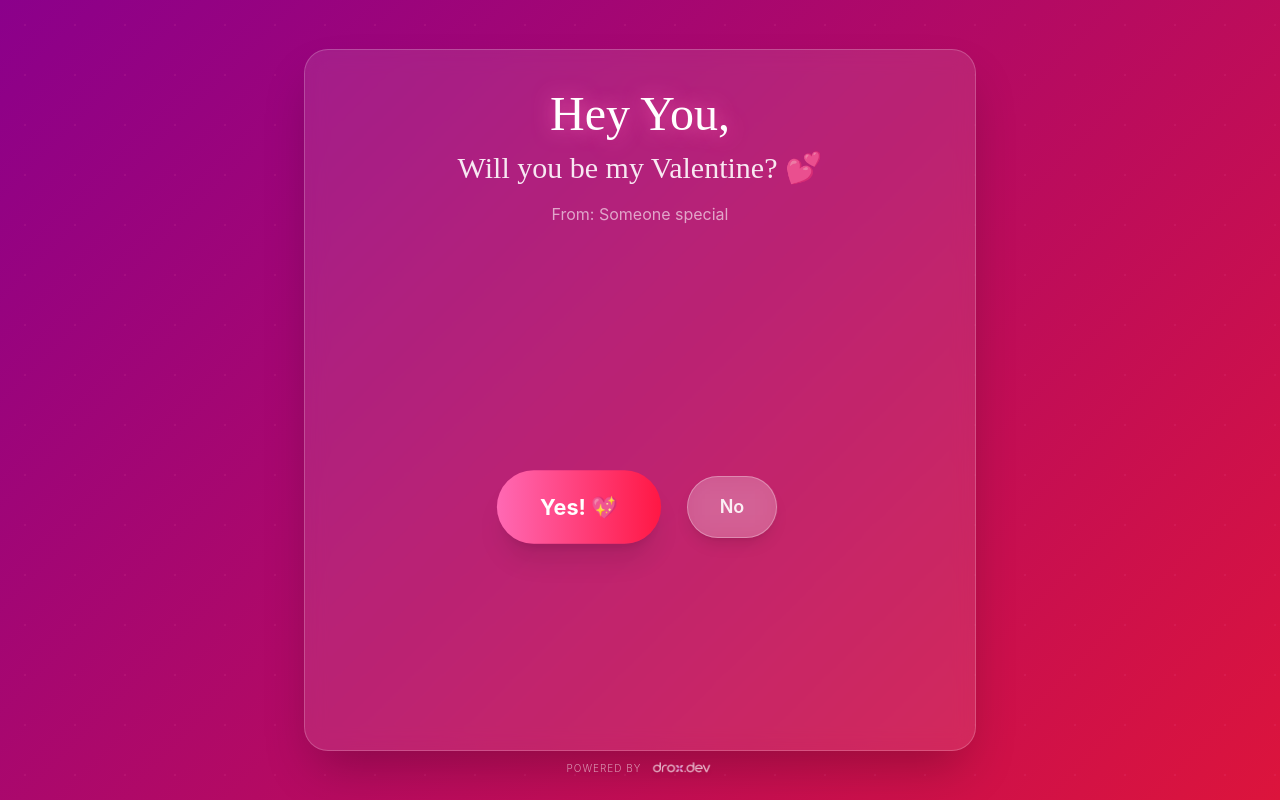
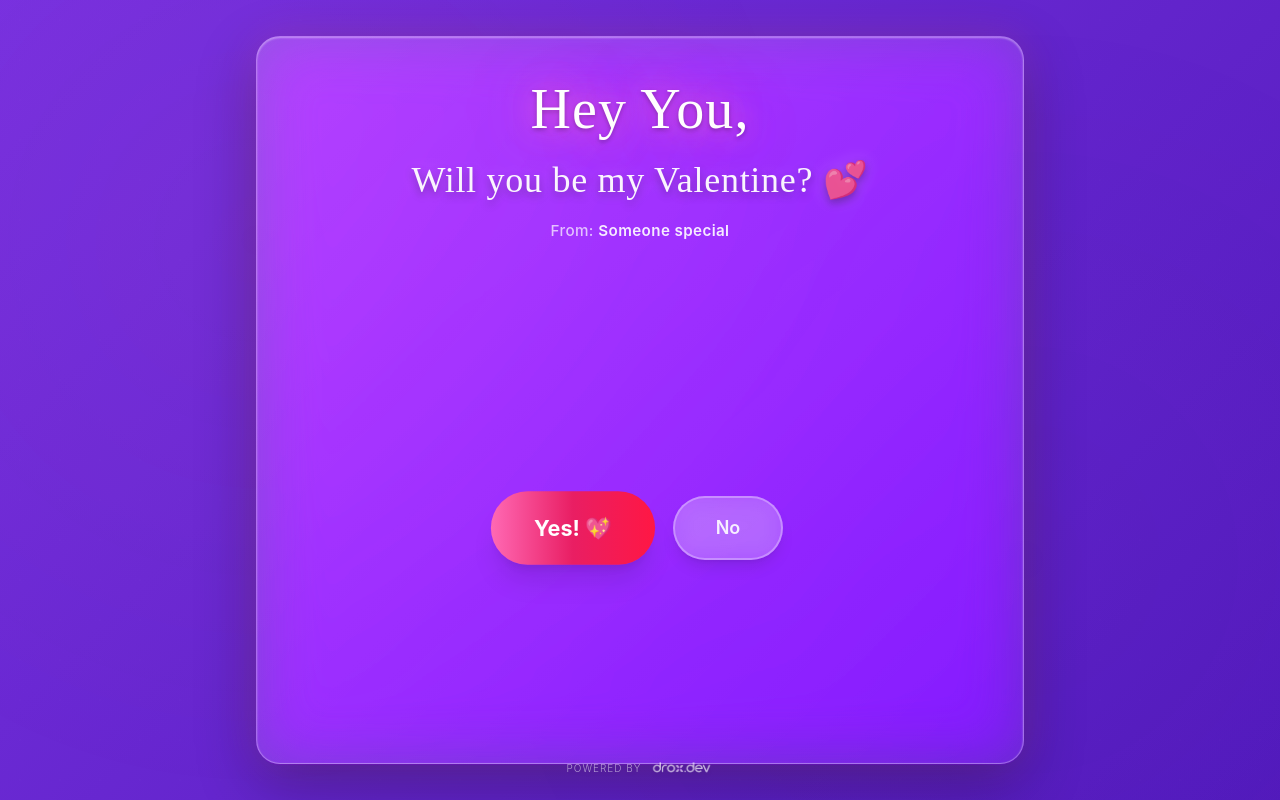
Before and after one commit to droxhub/Valentine-Website, a Next.js app: page /proposal in a window 1280 px wide. Built offline with nearby package versions, Linux system fonts and the light colour scheme.

Commit message:
UI updated

```diff
--- a/app/globals.css
+++ b/app/globals.css
@@ -2,23 +2,53 @@
 @tailwind components;
 @tailwind utilities;
 
-@import url("https://fonts.googleapis.com/css2?family=Pacifico&family=Inter:wght@400;500;600;700&display=swap");
+@import url("https://fonts.googleapis.com/css2?family=Pacifico&family=Playfair+Display:wght@400;600;700;800&family=Inter:wght@300;400;500;600;700;800&display=swap");
 
 :root {
-  --foreground-rgb: 255, 255, 255;
-  --background-start-rgb: 139, 0, 139;
-  --background-end-rgb: 220, 20, 60;
+  /* Premium color palette */
+  --valentine-pink: #ff69b4;
+  --valentine-rose: #ff1744;
+  --valentine-purple: #e91e63;
+  --valentine-glow: #ffb3d9;
+  --valentine-deep: #8b0052;
+
+  /* Gradient colors */
+  --bg-gradient-start: #ff006e;
+  --bg-gradient-mid: #8338ec;
+  --bg-gradient-end: #3a0ca3;
+
+  /* Glass effects */
+  --glass-white: rgba(255, 255, 255, 0.12);
+  --glass-border: rgba(255, 255, 255, 0.18);
+
+  /* Shadows */
+  --shadow-glow: 0 8px 32px 0 rgba(255, 105, 180, 0.37);
+  --shadow-premium: 0 20px 60px rgba(0, 0, 0, 0.3);
+}
+
+* {
+  -webkit-tap-highlight-color: transparent;
 }
 
 body {
-  color: rgb(var(--foreground-rgb));
+  color: white;
   background: linear-gradient(
     135deg,
-    rgb(var(--background-start-rgb)),
-    rgb(var(--background-end-rgb))
+    var(--bg-gradient-start) 0%,
+    var(--bg-gradient-mid) 50%,
+    var(--bg-gradient-end) 100%
   );
+  background-size: 400% 400%;
+  animation: gradientShift 15s ease infinite;
   min-height: 100vh;
-  font-family: "Inter", sans-serif;
+  font-family:
+    "Inter",
+    -apple-system,
+    BlinkMacSystemFont,
+    sans-serif;
+  -webkit-font-smoothing: antialiased;
+  -moz-osx-font-smoothing: grayscale;
+  overflow-x: hidden;
 }
 
 h1,
@@ -26,28 +56,75 @@ h2,
 h3,
 .romantic-text {
   font-family: "Pacifico", cursive;
+  font-weight: 400;
+  letter-spacing: 0.02em;
 }
 
-/* Custom scrollbar */
+.elegant-text {
+  font-family: "Playfair Display", serif;
+}
+
+/* Premium Scrollbar */
 ::-webkit-scrollbar {
-  width: 10px;
+  width: 12px;
 }
 
 ::-webkit-scrollbar-track {
-  background: rgba(255, 255, 255, 0.1);
+  background: rgba(255, 255, 255, 0.05);
+  border-radius: 10px;
 }
 
 ::-webkit-scrollbar-thumb {
-  background: linear-gradient(180deg, #ff69b4, #ff1744);
-  border-radius: 5px;
+  background: linear-gradient(180deg, #ff69b4, #e91e63);
+  border-radius: 10px;
+  border: 2px solid rgba(255, 255, 255, 0.1);
+  transition: all 0.3s ease;
 }
 
 ::-webkit-scrollbar-thumb:hover {
-  background: linear-gradient(180deg, #ff1744, #e91e63);
+  background: linear-gradient(180deg, #ff1744, #ff69b4);
+  box-shadow: 0 0 10px rgba(255, 105, 180, 0.5);
 }
 
-/* Floating hearts background pattern */
+/* Animated Background Gradient */
+@keyframes gradientShift {
+  0% {
+    background-position: 0% 50%;
+  }
+  50% {
+    background-position: 100% 50%;
+  }
+  100% {
+    background-position: 0% 50%;
+  }
+}
+
+/* Subtle background gradient */
 body::before {
+  content: "";
+  position: fixed;
+  top: 0;
+  left: 0;
+  width: 100%;
+  height: 100%;
+  background-image:
+    radial-gradient(
+      circle at 20% 30%,
+      rgba(255, 105, 180, 0.08) 0%,
+      transparent 50%
+    ),
+    radial-gradient(
+      circle at 80% 70%,
+      rgba(131, 56, 236, 0.06) 0%,
+      transparent 50%
+    );
+  pointer-events: none;
+  z-index: 0;
+  opacity: 0.6;
+}
+
+/* Subtle dot pattern */
+body::after {
   content: "";
   position: fixed;
   top: 0;
@@ -56,23 +133,203 @@ body::before {
   height: 100%;
   background-image: radial-gradient(
     circle,
-    rgba(255, 105, 180, 0.1) 1px,
+    rgba(255, 255, 255, 0.03) 1px,
     transparent 1px
   );
-  background-size: 50px 50px;
+  background-size: 40px 40px;
   pointer-events: none;
-  z-index: -1;
+  z-index: 0;
+  opacity: 0.4;
 }
 
 @layer utilities {
+  /* Premium Glass Morphism */
   .glass-morphism {
-    background: rgba(255, 255, 255, 0.1);
-    backdrop-filter: blur(10px);
-    -webkit-backdrop-filter: blur(10px);
-    border: 1px solid rgba(255, 255, 255, 0.2);
+    background: linear-gradient(
+      135deg,
+      rgba(255, 255, 255, 0.15),
+      rgba(255, 255, 255, 0.05)
+    );
+    backdrop-filter: blur(20px) saturate(180%);
+    -webkit-backdrop-filter: blur(20px) saturate(180%);
+    border: 1px solid rgba(255, 255, 255, 0.25);
+    box-shadow:
+      0 8px 32px 0 rgba(31, 38, 135, 0.37),
+      inset 0 1px 1px 0 rgba(255, 255, 255, 0.3);
   }
 
+  /* Enhanced Glass with more depth */
+  .glass-premium {
+    background: linear-gradient(
+      135deg,
+      rgba(255, 255, 255, 0.2),
+      rgba(255, 255, 255, 0.08)
+    );
+    backdrop-filter: blur(30px) saturate(200%);
+    -webkit-backdrop-filter: blur(30px) saturate(200%);
+    border: 1.5px solid rgba(255, 255, 255, 0.3);
+    box-shadow:
+      0 20px 60px 0 rgba(0, 0, 0, 0.3),
+      inset 0 1px 2px 0 rgba(255, 255, 255, 0.4),
+      0 0 40px rgba(255, 105, 180, 0.2);
+  }
+
+  /* Text Effects */
   .text-shadow-glow {
-    text-shadow: 0 0 20px rgba(255, 105, 180, 0.8);
+    text-shadow:
+      0 0 30px rgba(255, 105, 180, 0.8),
+      0 0 60px rgba(255, 105, 180, 0.5),
+      0 2px 4px rgba(0, 0, 0, 0.3);
+  }
+
+  .text-shadow-premium {
+    text-shadow:
+      0 4px 8px rgba(0, 0, 0, 0.3),
+      0 0 20px rgba(255, 255, 255, 0.2);
+  }
+
+  /* Refined Fluid Typography - Better Desktop Sizing */
+  .text-fluid-xs {
+    font-size: clamp(0.75rem, 1.5vw, 0.875rem);
+  }
+
+  .text-fluid-sm {
+    font-size: clamp(0.875rem, 2vw, 0.95rem);
+  }
+
+  .text-fluid-base {
+    font-size: clamp(1rem, 2.5vw, 1.05rem);
+  }
+
+  .text-fluid-lg {
+    font-size: clamp(1.125rem, 3vw, 1.25rem);
+  }
+
+  .text-fluid-xl {
+    font-size: clamp(1.25rem, 3.5vw, 1.5rem);
+  }
+
+  .text-fluid-2xl {
+    font-size: clamp(1.5rem, 4vw, 1.875rem);
+  }
+
+  .text-fluid-3xl {
+    font-size: clamp(1.875rem, 5vw, 2.25rem);
+  }
+
+  .text-fluid-4xl {
+    font-size: clamp(2.25rem, 6vw, 2.75rem);
+  }
+
+  .text-fluid-5xl {
+    font-size: clamp(2.5rem, 7vw, 3.25rem);
+  }
+
+  .text-fluid-6xl {
+    font-size: clamp(3rem, 8vw, 4rem);
+  }
+
+  .text-fluid-h1 {
+    font-size: clamp(2rem, 6vw, 3.5rem);
+    line-height: 1.15;
+  }
+
+  .text-fluid-h2 {
+    font-size: clamp(1.5rem, 4vw, 2.25rem);
+    line-height: 1.3;
+  }
+
+  /* Subtle Button Effects */
+  .btn-premium {
+    position: relative;
+    overflow: hidden;
+    transition: all 0.3s ease;
+  }
+
+  .btn-premium::before {
+    content: "";
+    position: absolute;
+    top: 50%;
+    left: 50%;
+    width: 0;
+    height: 0;
+    border-radius: 50%;
+    background: rgba(255, 255, 255, 0.2);
+    transform: translate(-50%, -50%);
+    transition:
+      width 0.5s ease,
+      height 0.5s ease;
+  }
+
+  .btn-premium:hover::before {
+    width: 200px;
+    height: 200px;
+  }
+
+  .btn-premium:active {
+    transform: scale(0.95);
+  }
+
+  /* Input Effects */
+  .input-premium {
+    transition: all 0.3s cubic-bezier(0.4, 0, 0.2, 1);
+  }
+
+  .input-premium:focus {
+    transform: translateY(-2px);
+    box-shadow:
+      0 0 0 3px rgba(255, 105, 180, 0.2),
+      0 10px 20px rgba(0, 0, 0, 0.1);
+  }
+
+  /* Refined Animations */
+  .animate-float-slow {
+    animation: float 8s ease-in-out infinite;
+  }
+
+  .animate-glow {
+    animation: glow 3s ease-in-out infinite alternate;
   }
 }
+
+/* Refined Keyframe Animations */
+@keyframes glow {
+  from {
+    box-shadow: 0 8px 32px rgba(255, 105, 180, 0.25);
+  }
+  to {
+    box-shadow: 0 12px 40px rgba(255, 105, 180, 0.35);
+  }
+}
+
+@keyframes pulse-glow {
+  0%,
+  100% {
+    opacity: 1;
+    box-shadow: 0 0 20px rgba(255, 105, 180, 0.6);
+  }
+  50% {
+    opacity: 0.8;
+    box-shadow: 0 0 40px rgba(255, 105, 180, 0.9);
+  }
+}
+
+/* Responsive utilities */
+@media (max-width: 640px) {
+  .glass-morphism,
+  .glass-premium {
+    backdrop-filter: blur(15px) saturate(150%);
+    -webkit-backdrop-filter: blur(15px) saturate(150%);
+  }
+}
+
+/* Selection styling */
+::selection {
+  background-color: rgba(255, 105, 180, 0.4);
+  color: white;
+}
+
+::-moz-selection {
+  background-color: rgba(255, 105, 180, 0.4);
+  color: white;
+}
--- a/app/proposal/page.tsx
+++ b/app/proposal/page.tsx
@@ -12,27 +12,28 @@ function ProposalContent() {
   const [isAccepted, setIsAccepted] = useState(false);
 
   return (
-    <main className="min-h-screen flex items-center justify-center p-4 relative">
-      <div className="max-w-2xl w-full">
-        {/* Proposal Card */}
-        <div
-          className={`glass-morphism rounded-3xl p-6 md:p-10 shadow-2xl transition-all duration-500 ${
-            isAccepted ? "blur-sm scale-95" : ""
-          }`}
-        >
-          <div className="text-center mb-8">
-            <h1 className="text-4xl md:text-5xl romantic-text text-white text-shadow-glow mb-3">
+    <main className="relative min-h-screen flex items-center justify-center px-4 py-6 md:py-8">
+      <div className="relative z-10 max-w-3xl w-full">
+        {/* Proposal Card - Hide completely when accepted */}
+        {!isAccepted && (
+          <div className="glass-premium rounded-2xl md:rounded-3xl p-5 sm:p-6 md:p-8 lg:p-10 shadow-2xl animate-scale-in">
+            <div className="text-center mb-6 md:mb-10 space-y-3 md:space-y-4">
+              <h1 className="text-fluid-h1 romantic-text text-white text-shadow-glow leading-tight">
                 Hey {toName},
               </h1>
-            <h2 className="text-2xl md:text-3xl romantic-text text-white/90 mb-2">
+              <h2 className="text-fluid-h2 romantic-text text-white/95 text-shadow-premium leading-snug px-4">
                 Will you be my Valentine? 💕
               </h2>
-            <p className="text-base text-white/60 mt-4">From: {fromName}</p>
+              <p className="text-fluid-sm text-white/70 mt-4 md:mt-6 font-medium tracking-wide">
+                From:{" "}
+                <span className="text-white/90 font-semibold">{fromName}</span>
+              </p>
             </div>
 
             {/* Interactive Buttons */}
             <InteractiveButtons onAccept={() => setIsAccepted(true)} />
           </div>
+        )}
       </div>
 
       {/* Celebration Animation Overlay */}
@@ -48,7 +49,9 @@ export default function ProposalPage() {
     <Suspense
       fallback={
         <div className="min-h-screen flex items-center justify-center">
-          <div className="text-white text-2xl">Loading...</div>
+          <div className="text-white text-fluid-xl animate-pulse">
+            Loading...
+          </div>
         </div>
       }
     >
--- a/components/InteractiveButtons.tsx
+++ b/components/InteractiveButtons.tsx
@@ -70,18 +70,18 @@ export default function InteractiveButtons({
   const noOpacity = 1;
 
   return (
-    <div className="flex flex-col items-center gap-12 w-full pt-4">
+    <div className="flex flex-col items-center gap-6 md:gap-10 w-full pt-2 md:pt-4">
       {/* Question Display - only shown after first No click */}
-      <div className="min-h-[60px] flex items-center justify-center">
+      <div className="min-h-[40px] sm:min-h-[60px] md:min-h-[70px] flex items-center justify-center">
         {noCount > 0 && (
-          <p className="text-fluid-h2 text-white/95 text-center animate-scale-in px-6 font-semibold drop-shadow-sm">
+          <p className="text-fluid-h2 text-white/95 text-center animate-scale-in px-4 sm:px-6 font-semibold drop-shadow-lg leading-tight">
             {questionText}
           </p>
         )}
       </div>
 
       {/* Buttons Container */}
-      <div className="relative flex flex-col sm:flex-row gap-8 items-center justify-center min-h-[250px] w-full max-w-md mx-auto">
+      <div className="relative flex flex-col sm:flex-row gap-5 md:gap-6 items-center justify-center min-h-[180px] sm:min-h-[220px] md:min-h-[240px] w-full max-w-md md:max-w-xl mx-auto">
         {/* Yes Button */}
         <div
           className="relative z-20"
@@ -92,13 +92,15 @@ export default function InteractiveButtons({
         >
           <button
             onClick={handleYesClick}
-            className="bg-gradient-to-r from-valentine-pink to-valentine-red text-white
+            className="bg-gradient-to-r from-valentine-pink via-valentine-purple to-valentine-red text-white
                    font-bold rounded-full shadow-xl hover:shadow-2xl
                    active:scale-95 transition-all duration-200
-                   flex items-center justify-center animate-heartbeat
-                   px-10 py-5 text-xl"
+                   flex items-center justify-center animate-heartbeat btn-premium
+                   px-7 sm:px-9 md:px-10 py-3.5 sm:py-4 md:py-5
+                   text-base sm:text-lg md:text-xl
+                   min-w-[110px] sm:min-w-[130px]"
           >
-            <span>Yes! 💖</span>
+            <span className="relative z-10">Yes! 💖</span>
           </button>
         </div>
 
@@ -111,18 +113,21 @@ export default function InteractiveButtons({
             opacity: noOpacity,
             position: noCount > 0 ? "absolute" : "relative",
           }}
-          className="bg-white/20 backdrop-blur-md text-white/90 font-semibold rounded-full border border-white/30
+          className="bg-white/20 backdrop-blur-md text-white/90 font-semibold rounded-full border-2 border-white/30
                    shadow-lg hover:bg-white/30 transition-all duration-500
-                   flex items-center justify-center z-10 px-8 py-4 text-lg select-none"
+                   flex items-center justify-center z-10
+                   px-6 sm:px-7 md:px-9 py-3 sm:py-3.5 md:py-4
+                   text-sm sm:text-base md:text-lg select-none
+                   min-w-[90px] sm:min-w-[110px]"
         >
           <span>No</span>
         </button>
       </div>
 
       {/* Helper Text */}
-      <div className="min-h-[30px]">
+      <div className="min-h-[25px] md:min-h-[35px]">
         {noCount > 3 && (
-          <p className="text-white/50 text-sm text-center animate-scale-in italic tracking-wide">
+          <p className="text-white/60 text-fluid-xs text-center animate-scale-in italic tracking-wide px-4">
             The &quot;No&quot; button is a bit shy... 🏃‍♂️
           </p>
         )}
```
Also changed, not shown: app/accepted/page.tsx (+23 -15 lines), app/page.tsx (+14 -11 lines), components/CreateLinkForm.tsx (+54 -31 lines), 1 other file (tests, documents, lock files or other folders). Lines whose indentation alone changed are shown as unchanged.
